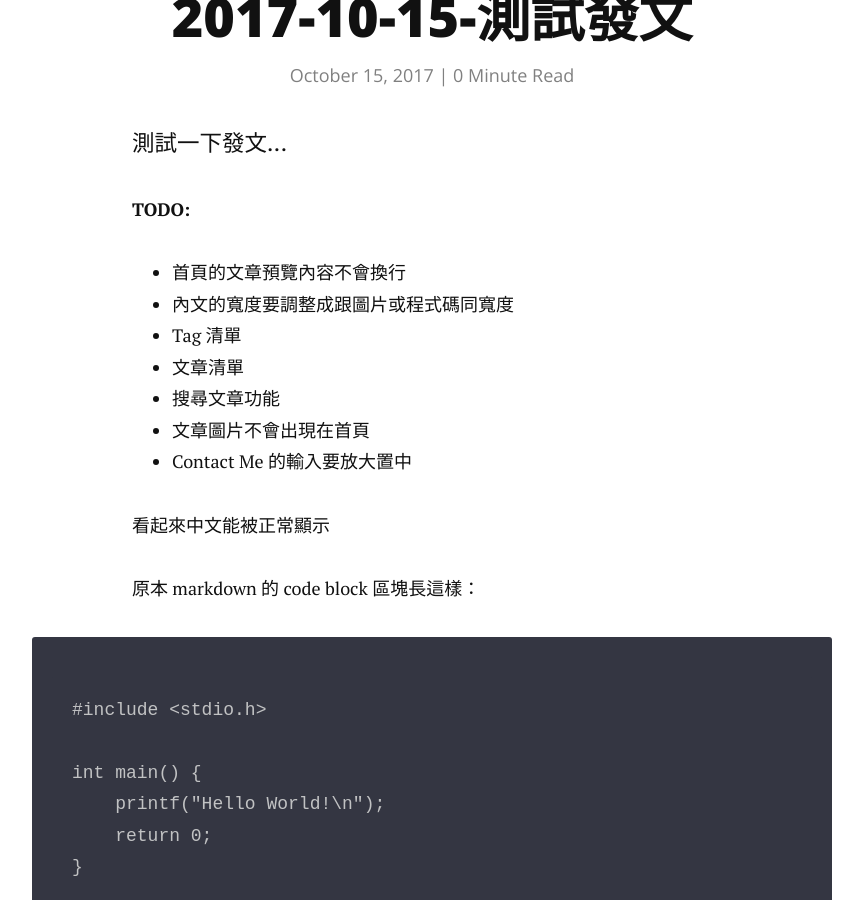
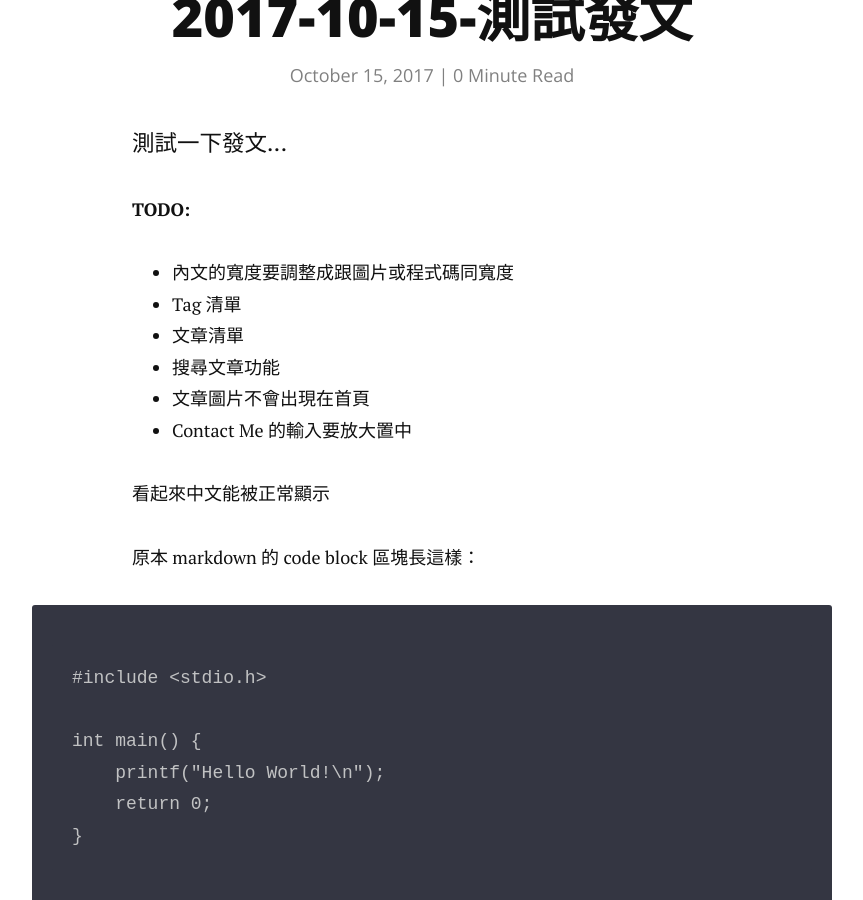
Before and after one commit to Griiid/test_page, a Jekyll site: the page built from _posts/2017-10-15-測試發文.md, in a window 1280 px wide and 900 px high, scrolled down 806 px. Shown: the whole window, without its empty margins (208-1071 px from the left). Built offline with Jekyll 4.4.1, drawn with Linux system fonts in a browser that asks for light colours; nearby versions of some CDN libraries.

Commit message:
Update 1 post

```diff
--- a/_posts/2017-10-15-測試發文.md
+++ b/_posts/2017-10-15-測試發文.md
@@ -2,12 +2,18 @@
 layout: post
 title:  "2017-10-15-測試發文"
 date:   2017-10-15
+update: 2017-10-23
+description: |
+  測試一下使用 jekyll 做部落格的發文效果
+
+  看來還有很多東西需要調整...
+
+  一步一步來吧!!
 image: pic-2017-10-15-01.jpg
 ---
 <p class="intro">測試一下發文...</p>
 
 **TODO:**
-- 首頁的文章預覽內容不會換行
 - 內文的寬度要調整成跟圖片或程式碼同寬度
 - Tag 清單
 - 文章清單
```
